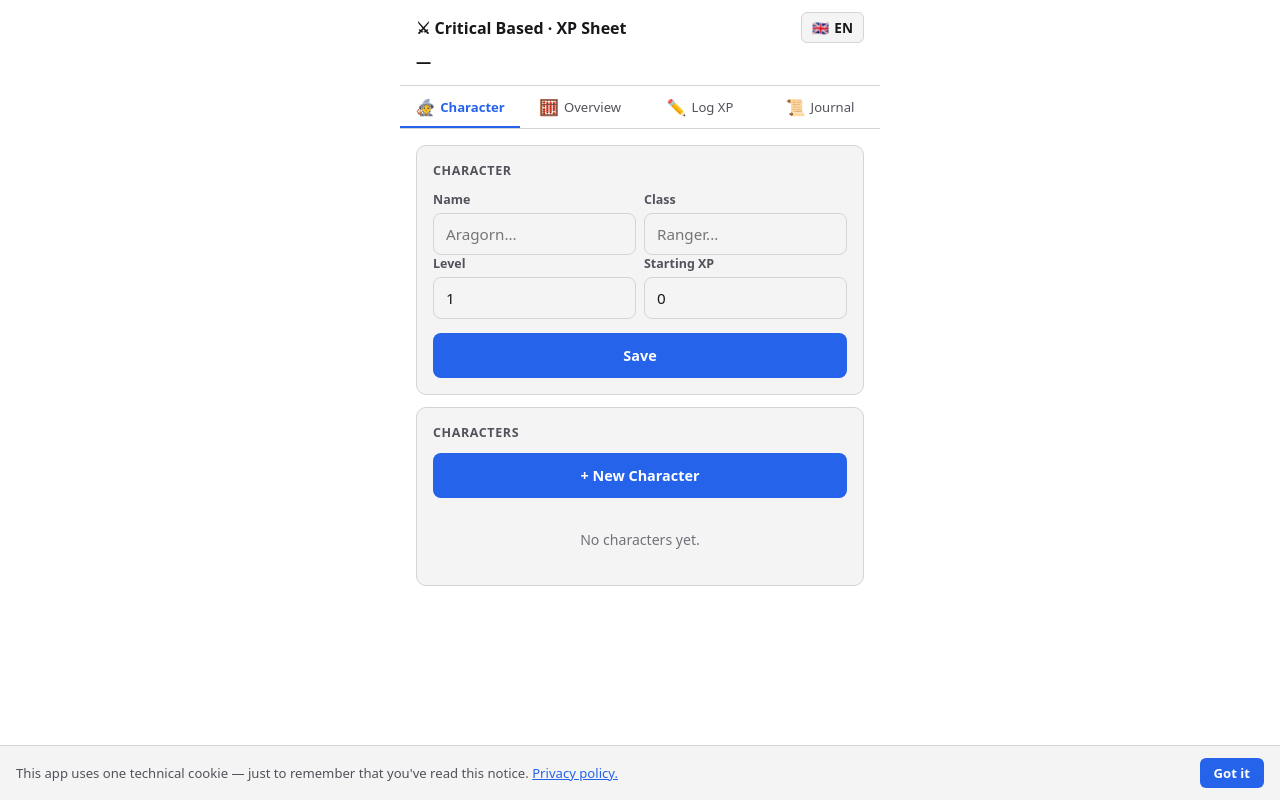
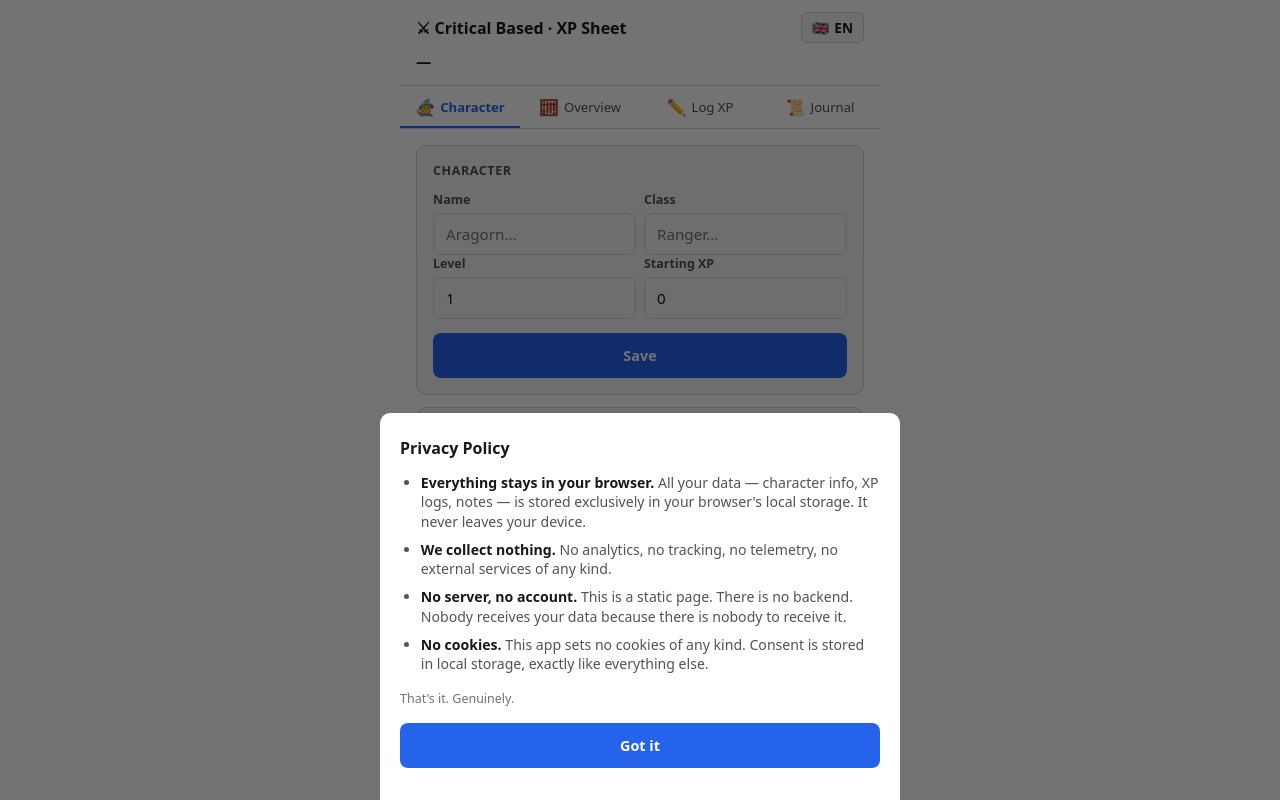
Before and after one commit to tntimo/crit-xp-sheet, a plain HTML site: page index.html in a window 1280 px wide. Drawn offline with nearby package versions, Linux system fonts and the light colour scheme.

Commit message:
Merge privacy policy with the cookie banner

```diff
--- a/index.html
+++ b/index.html
@@ -184,14 +184,7 @@
   ::-webkit-scrollbar-track { background: transparent; }
   ::-webkit-scrollbar-thumb { background: var(--border); border-radius: 2px; }
 
-  /* ── COOKIE BANNER ── */
-  .cookie-banner { position: fixed; bottom: 0; left: 0; right: 0; background: var(--bg2); border-top: 1px solid var(--border); padding: 12px 16px; display: flex; align-items: center; gap: 12px; z-index: 500; font-size: 0.82rem; color: var(--text2); flex-wrap: wrap; }
-  .cookie-banner-text { flex: 1; min-width: 200px; }
-  .cookie-banner-text a { color: var(--accent); cursor: pointer; text-decoration: underline; background: none; border: none; font: inherit; font-size: inherit; padding: 0; }
-  .cookie-banner-btn { background: var(--accent); color: #fff; border: none; border-radius: 6px; padding: 6px 14px; font: inherit; font-size: 0.82rem; font-weight: 600; cursor: pointer; white-space: nowrap; flex-shrink: 0; }
-  .cookie-banner-btn:hover { opacity: 0.88; }
-
-  /* ── PRIVACY MODAL ── */
+  /* ── CONSENT & PRIVACY ── */
   .privacy-overlay { position: fixed; inset: 0; background: rgba(0,0,0,0.55); z-index: 600; display: flex; align-items: flex-end; justify-content: center; }
   .privacy-sheet { background: var(--bg); border-radius: var(--radius) var(--radius) 0 0; padding: 24px 20px 32px; max-width: 520px; width: 100%; max-height: 80vh; overflow-y: auto; }
   .privacy-sheet h2 { font-size: 1rem; font-weight: 700; margin: 0 0 14px; }
@@ -201,6 +194,12 @@
   .privacy-sheet p.privacy-footer { font-size: 0.78rem; color: var(--text3); margin: 0 0 16px; }
   .privacy-close-btn { width: 100%; padding: 10px; background: var(--bg3); border: none; border-radius: 8px; font: inherit; font-size: 0.9rem; font-weight: 600; color: var(--text); cursor: pointer; }
   .privacy-close-btn:hover { background: var(--border); }
+
+  /* ── APP FOOTER ── */
+  .app-footer { display: flex; align-items: center; justify-content: center; gap: 8px; padding: 10px 16px; border-top: 1px solid var(--border); flex-shrink: 0; }
+  .footer-link { background: none; border: none; font: inherit; font-size: 0.72rem; color: var(--text3); cursor: pointer; padding: 0; text-decoration: none; }
+  .footer-link:hover { color: var(--accent); text-decoration: underline; }
+  .footer-sep { color: var(--border); font-size: 0.72rem; }
 </style>
 </head>
 <body x-data="app()" x-init="init()">
@@ -378,6 +377,13 @@
       </div>
     </div>
   </main>
+  <footer class="app-footer">
+    <button class="footer-link" @click="privacyOpen = true" x-text="T('privacy_title')"></button>
+    <span class="footer-sep">·</span>
+    <a class="footer-link" href="https://github.com/tntimo/crit-xp-sheet" target="_blank" rel="noopener">GitHub</a>
+    <span class="footer-sep">·</span>
+    <a class="footer-link" href="LICENSE" target="_blank">© 2026 CC BY-NC 4.0</a>
+  </footer>
 </div>
 
 <!-- MODAL -->
@@ -568,13 +574,22 @@
 
 <div class="toast" :class="{ show: toastShow }" x-text="toastMsg"></div>
 
-<!-- COOKIE BANNER -->
-<div class="cookie-banner" x-show="!consentGiven" x-cloak>
-  <span class="cookie-banner-text" x-html="T('cookie_notice')"></span>
-  <button class="cookie-banner-btn" @click="acceptConsent()" x-text="T('cookie_ok')"></button>
+<!-- CONSENT (must read before dismissing) -->
+<div class="privacy-overlay" x-show="!consentGiven" x-cloak>
+  <div class="privacy-sheet">
+    <h2 x-text="T('privacy_title')"></h2>
+    <ul>
+      <li x-html="T('privacy_p1')"></li>
+      <li x-html="T('privacy_p2')"></li>
+      <li x-html="T('privacy_p3')"></li>
+      <li x-html="T('privacy_p4')"></li>
+    </ul>
+    <p class="privacy-footer" x-text="T('privacy_footer')"></p>
+    <button class="submit-btn" @click="acceptConsent()" x-text="T('cookie_ok')"></button>
+  </div>
 </div>
 
-<!-- PRIVACY POLICY MODAL -->
+<!-- PRIVACY POLICY MODAL (footer link) -->
 <div class="privacy-overlay" x-show="privacyOpen" x-cloak @click.self="privacyOpen = false">
   <div class="privacy-sheet">
     <h2 x-text="T('privacy_title')"></h2>
@@ -702,13 +717,12 @@ const STRINGS = {
     desc_critd_opp:'vs opp', desc_critr_grade:'Crit recv grade',
     desc_kill:'Kill opp', desc_kill_you:'your level',
     desc_spell:'Spell', desc_spell_caster:'caster',
-    cookie_notice:'This app uses one technical cookie — just to remember that you\'ve read this notice. <button onclick="document.dispatchEvent(new CustomEvent(\'open-privacy\'))" style="color:var(--accent);cursor:pointer;text-decoration:underline;background:none;border:none;font:inherit;font-size:inherit;padding:0;">Privacy policy.</button>',
     cookie_ok:'Got it',
     privacy_title:'Privacy Policy',
     privacy_p1:'<strong>Everything stays in your browser.</strong> All your data — character info, XP logs, notes — is stored exclusively in your browser\'s local storage. It never leaves your device.',
     privacy_p2:'<strong>We collect nothing.</strong> No analytics, no tracking, no telemetry, no external services of any kind.',
     privacy_p3:'<strong>No server, no account.</strong> This is a static page. There is no backend. Nobody receives your data because there is nobody to receive it.',
-    privacy_p4:'<strong>One technical cookie.</strong> The only cookie this app sets is to record that you\'ve dismissed this notice. It contains no personal information.',
+    privacy_p4:'<strong>No cookies.</strong> This app sets no cookies of any kind. Consent is stored in local storage, exactly like everything else.',
     privacy_footer:'That\'s it. Genuinely.',
     privacy_close:'Close',
   },
@@ -750,13 +764,12 @@ const STRINGS = {
     desc_critd_opp:'vs avv', desc_critr_grade:'Critico subito grado',
     desc_kill:'Uccisione avv', desc_kill_you:'tuo livello',
     desc_spell:'Magia', desc_spell_caster:'incantatore',
-    cookie_notice:'Questa app usa un solo cookie tecnico — solo per ricordare che hai letto questo avviso. <button onclick="document.dispatchEvent(new CustomEvent(\'open-privacy\'))" style="color:var(--accent);cursor:pointer;text-decoration:underline;background:none;border:none;font:inherit;font-size:inherit;padding:0;">Informativa sulla privacy.</button>',
     cookie_ok:'Capito',
     privacy_title:'Informativa sulla Privacy',
     privacy_p1:'<strong>Tutto rimane nel tuo browser.</strong> Tutti i tuoi dati — personaggio, log XP, note — sono salvati esclusivamente nel localStorage del browser. Non lasciano mai il tuo dispositivo.',
     privacy_p2:'<strong>Non raccogliamo nulla.</strong> Niente analisi, niente tracciamento, niente telemetria, nessun servizio esterno di alcun tipo.',
     privacy_p3:'<strong>Nessun server, nessun account.</strong> Questa è una pagina statica. Non c\'è un backend. Nessuno riceve i tuoi dati perché non c\'è nessuno a riceverli.',
-    privacy_p4:'<strong>Un solo cookie tecnico.</strong> L\'unico cookie impostato da questa app serve solo a registrare che hai chiuso questo avviso. Non contiene dati personali.',
+    privacy_p4:'<strong>Nessun cookie.</strong> Questa app non imposta alcun cookie. Il consenso viene salvato nel localStorage, esattamente come tutto il resto.',
     privacy_footer:'Tutto qui. Davvero.',
     privacy_close:'Chiudi',
   }
@@ -843,14 +856,11 @@ function app() {
         this.char = { id: null, name:'', cls:'', level:1, startXp:0, log:[], ...active };
       }
       if (this.char.name) this.view = 'dashboard';
-      this.consentGiven = document.cookie.split(';').some(c => c.trim().startsWith('cb_consent=1'));
-      document.addEventListener('open-privacy', () => { this.privacyOpen = true; });
+      this.consentGiven = localStorage.getItem('cb_consent') === '1';
     },
 
     acceptConsent() {
-      const d = new Date();
-      d.setFullYear(d.getFullYear() + 1);
-      document.cookie = 'cb_consent=1; path=/; expires=' + d.toUTCString() + '; SameSite=Lax';
+      localStorage.setItem('cb_consent', '1');
       this.consentGiven = true;
     },
 
```
Also changed, not shown: AGENTS.md (+1 -1 lines).
